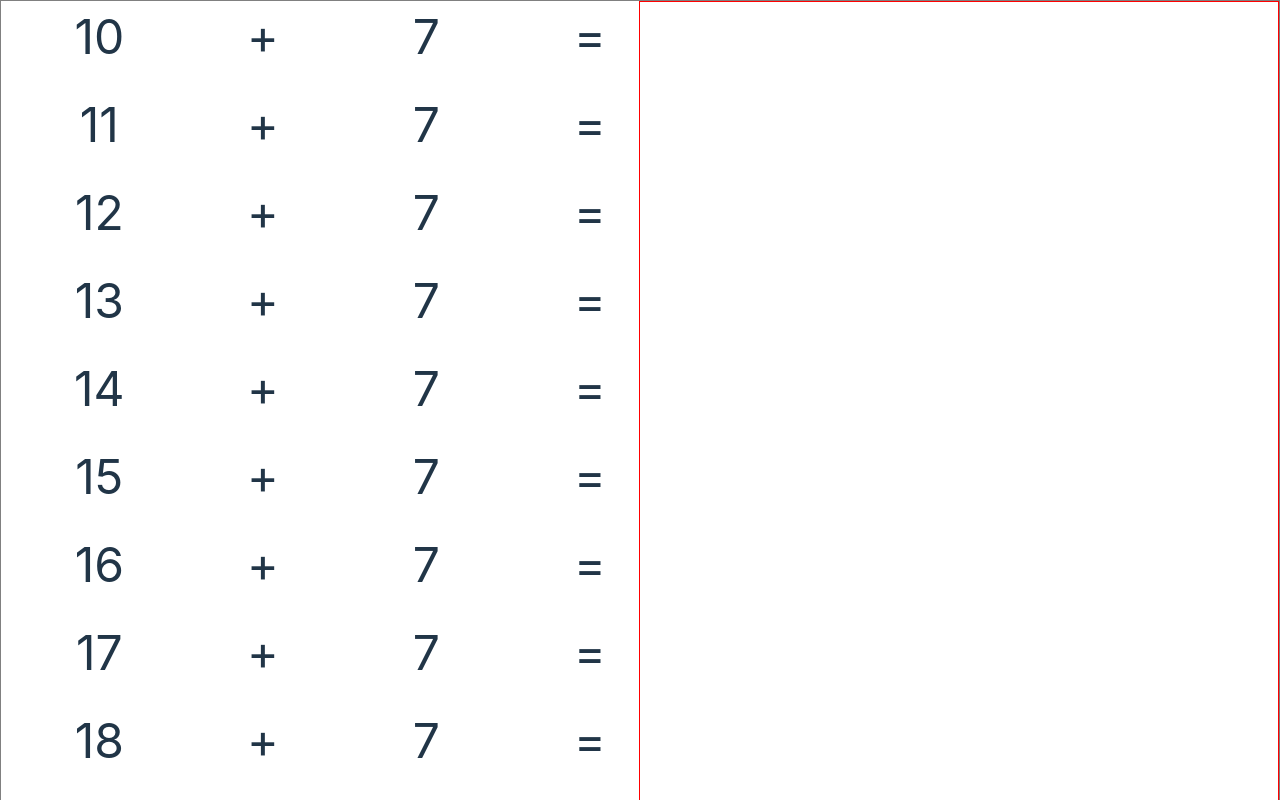
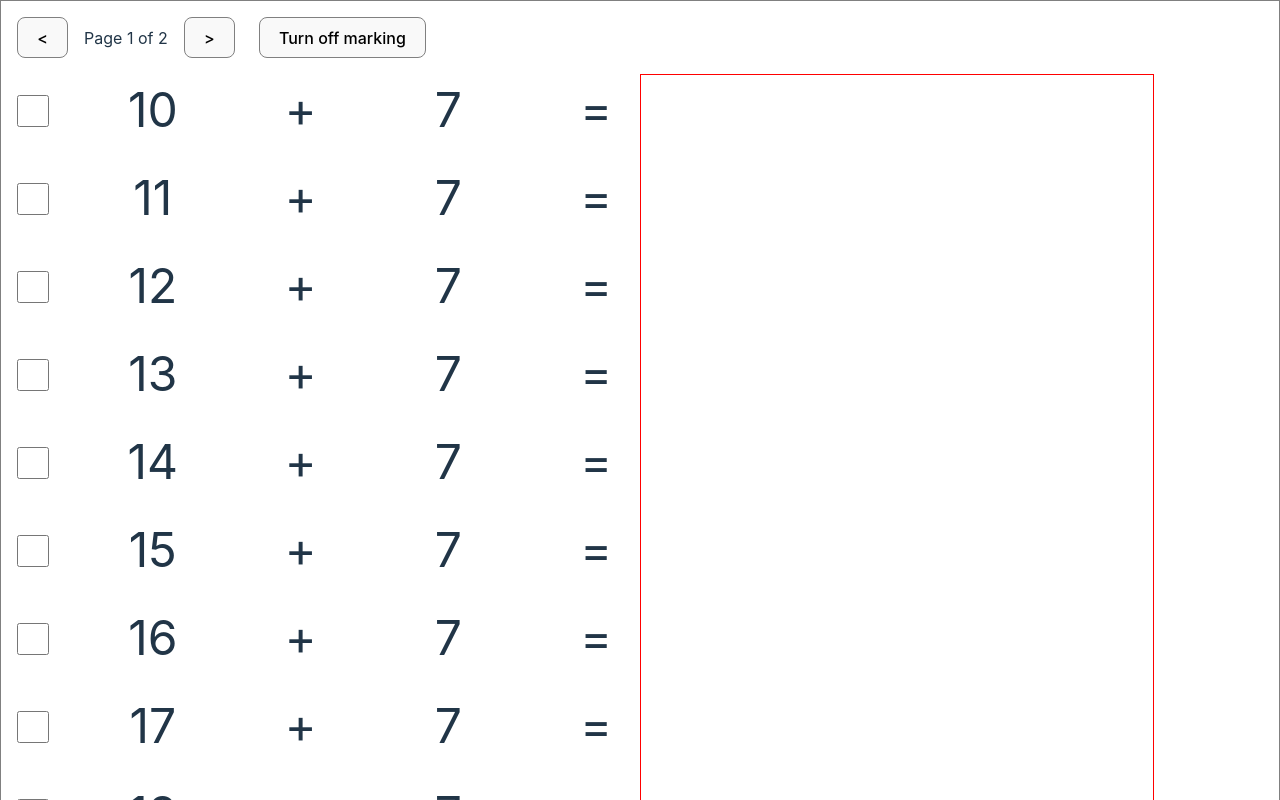
Before and after one commit to growlycode/mathsie-app, a React (Vite) app: page / in a window 1280 px wide. Shown: the top 800 px of the page. Built offline with nearby package versions, Linux system fonts and the light colour scheme.

Commit message:
Move between pages

```diff
--- a/src/App.scss
+++ b/src/App.scss
@@ -3,33 +3,41 @@
   height: 100vh;
 }
 
+.body {
+  background-color: white;
+}
+
 * {
   margin: 0;
   padding: 0;
-  overflow: hidden;
-}
-
-
-.logo {
-  height: 6em;
-  padding: 1.5em;
-  will-change: filter;
-  transition: filter 300ms;
-}
-
-.logo:hover {
-  filter: drop-shadow(0 0 2em #646cffaa);
-}
-
-.logo.react:hover {
-  filter: drop-shadow(0 0 2em #61dafbaa);
+  //overflow: hidden;
 }
 
 .mathsie-workbook {
+
   border: 1px solid grey;
+
+  &--controls {
+    display: flex;
+    align-items: center;
+    gap: 1rem;
+    padding: 0.5rem;
+
+    button {
+      border: 1px solid grey;
+    }
+
+    .pages {
+      display: flex;
+      align-items: center;
+      gap: 1rem;
+      padding: 0.5rem;
+    }
+  }
 
   .mathsie-worksheet {
     display: flex;
+
 
     .equations {
       display: grid;
@@ -39,10 +47,37 @@
       font-size: 3rem;
       gap: 1rem;
 
-      -webkit-user-select: none; /* Safari */
-  -ms-user-select: none; /* IE 10 and IE 11 */
-  user-select: none; /* Standard syntax */
+      .operand,
+      .operator,
+      .equals {
+        -webkit-user-select: none;
+        /* Safari */
+        -ms-user-select: none;
+        /* IE 10 and IE 11 */
+        user-select: none;
+        /* Standard syntax */
+      }
 
+      .is-error {
+        display: none;
+      }
+
+
+      &.marking {
+        grid-template-columns: auto 1fr 0.5fr 1fr 0.5fr;
+
+        .is-error {
+          display: block;
+        }
+
+
+        input[type='checkbox'] {
+          width: 2rem;
+          height: 2rem;
+          margin-left: 1rem;
+          accent-color: red;
+        }
+      }
 
       .operator,
       .equals {
@@ -51,8 +86,9 @@
     }
 
     .mathsie-canvas {
-      flex-basis: 50%;
+      flex-basis: 40%;
       border: 1px solid red;
     }
+
   }
 }
--- a/src/App.tsx
+++ b/src/App.tsx
@@ -2,21 +2,14 @@
 import { Fragment } from 'react/jsx-runtime';
 import './App.scss';
 import { DrawingCanvas } from './html/demo';
+import { useState } from 'react';
+import { Operator, Operation, UserWorkbook, UserWorksheet } from './core/workbook';
+import { listWithItemReplaced } from './util/array';
 
-interface Operator {
-  symbol: string;
-  func: (numLeft: number, numRight: number) => number;
-}
 
 const plus: Operator = {
   symbol: '+',
   func: (a, b) => a + b
-}
-
-interface Operation {
-  operandLeft: number;
-  operandRight: number;
-  operator: Operator;
 }
 
 const operations: Operation[] = [
@@ -33,24 +26,81 @@ const operations: Operation[] = [
   { operandLeft: 20, operandRight: 7, operator: plus },
 ];
 
+
+
+const uWorkbook: UserWorkbook = {
+  id: '1235',
+  workbook: {
+    title: 'Adding 7',
+    worksheets: [
+      { operations }, { operations }
+    ]
+  },
+  worksheets: [
+    {
+      id: '12345_1',
+      worksheet: { operations },
+      canvasBytes: undefined
+    },
+    {
+      id: '12345_2',
+      worksheet: { operations },
+      canvasBytes: undefined
+    }
+  ]
+}
+
 function App() {
 
+  const [currentSheet, setCurrentSheet] = useState<number>(0);
+  const [workbook, setWorkbook] = useState<UserWorkbook>(uWorkbook);
+  const [isMarking, setIsMarking] = useState<boolean>(true);
+
+  function nextSheet() {
+    setCurrentSheet(s => (s + 1) % workbook.worksheets.length);
+  }
+
+  function prevSheet() {
+    setCurrentSheet(s => Math.max(0, s - 1));
+  }
+
+  function updateUserWorkbook(uws: UserWorksheet) {
+    console.log('Updating ', uws.id)
+    setWorkbook(wb => ({ ...wb, worksheets: listWithItemReplaced(uws.id, uws, wb.worksheets) }));
+    return Promise.resolve();
+  }
 
   return (
     <div className='mathsie-workbook'>
-      <div className='mathsie-worksheet'>
-        <div className='equations'>
-          {operations.map((op: Operation, idx: number) => <Fragment key={`o-${idx}`}>
-            <div className='operand left'>{op.operandLeft}</div>
-            <div className='operator'>{op.operator.symbol}</div>
-            <div className='operand right'>{op.operandRight}</div>
-            <div className='equals'>=</div>
-          </Fragment>)}
-        </div>
-        <DrawingCanvas />
+      <div className='mathsie-workbook--controls'>
+        <div className='pages'>
+          <button type="button" onClick={prevSheet}>&lt;</button>
+          <span>Page {currentSheet + 1} of {workbook.worksheets.length}</span>
+          <button type="button" onClick={nextSheet}>&gt;</button></div>
+        <div>
+          <button type="button" onClick={() => setIsMarking(s => !s)}>{isMarking ? 'Turn off' : 'Set'} marking</button></div>
       </div>
+      <WorksheetPage uworksheet={workbook.worksheets[currentSheet]} isMarking={isMarking} id={'c' + currentSheet.toString()}
+      onSave={updateUserWorkbook}/>
     </div>
   );
 }
 
+function WorksheetPage({ uworksheet, isMarking, id, onSave }: { uworksheet: UserWorksheet, isMarking: boolean, id: string,
+  onSave: (uws: UserWorksheet) => Promise<any> }) {
+
+  return <div className='mathsie-worksheet'>
+    <div className={`equations${isMarking ? " marking" : ""}`}>
+      {uworksheet.worksheet.operations.map((op: Operation, idx: number) => <Fragment key={`o-${idx}`}>
+        <div className='is-error'><input type='checkbox' /></div>
+        <div className='operand left'>{op.operandLeft}</div>
+        <div className='operator'>{op.operator.symbol}</div>
+        <div className='operand right'>{op.operandRight}</div>
+        <div className='equals'>=</div>
+      </Fragment>)}
+    </div>
+    <DrawingCanvas id={id} uws={uworksheet} onSave={onSave}  />
+  </div>
+}
+
 export default App;
--- /dev/null
+++ b/src/core/workbook.ts
@@ -0,0 +1,31 @@
+export interface Operator {
+    symbol: string;
+    func: (numLeft: number, numRight: number) => number;
+}
+
+export interface Operation {
+    operandLeft: number;
+    operandRight: number;
+    operator: Operator;
+}
+
+export interface Worksheet {
+    operations: Operation[];
+}
+
+export interface Workbook {
+    title: string;
+    worksheets: Worksheet[];
+}
+
+export interface UserWorkbook {
+    id: string;
+    workbook: Workbook;
+    worksheets: UserWorksheet[];
+}
+
+export interface UserWorksheet {
+    id: string;
+    worksheet: Worksheet;
+    canvasBytes: string | undefined;
+}
--- a/src/html/demo.tsx
+++ b/src/html/demo.tsx
@@ -1,16 +1,56 @@
 import { useEffect, useRef } from "react";
 import throttle from 'lodash.throttle';
+import { UserWorksheet } from "../core/workbook";
 
-export function DrawingCanvas() {
+interface DrawingCanvasProps {
+    id: string;
+    uws: UserWorksheet;
+    onSave: (uws: UserWorksheet) => Promise<any>;
+}
+
+export function DrawingCanvas({ id, uws, onSave }: DrawingCanvasProps) {
     const ref = useRef<HTMLCanvasElement>(null);
 
-    useEffect(() => {
+    function getContext() {
         const ctx: CanvasRenderingContext2D | null | undefined = ref?.current?.getContext('2d');
         const canvas = ctx?.canvas;
+
+        return { ctx, canvas };
+    }
+
+    useEffect(() => {
+
+        const { ctx, canvas } = getContext();
+        if (!ctx || !canvas) return;
+
+        console.log('Loading ', uws.id, ' from ', uws.canvasBytes)
+
+        ctx.clearRect(0, 0, canvas.width, canvas.height);
+
+        if (!uws.canvasBytes) return;
+
+
+        var img = new Image;
+        img.width = canvas.width;
+        img.height = canvas.height;
+
+        img.onload = function () {
+            ctx.drawImage(img, 0, 0);
+        }
+        img.src = uws.canvasBytes;
+
+        ctx.drawImage(img, 0, 0);
+
+
+    }, [uws.canvasBytes]);
+
+    useEffect(() => {
+        console.log('Processing ', uws.id)
+        const { ctx, canvas } = getContext();
         if (!ctx || !canvas) return;
 
         canvas.height = window.innerHeight;
-        canvas.width = window.innerWidth / 2;
+        canvas.width = window.innerWidth * 0.4;
 
         ctx.strokeStyle = 'black';
         ctx.lineJoin = 'round';
@@ -37,10 +77,9 @@ export function DrawingCanvas() {
         }
 
         function draw({ x, y }: any) {
-            if (!isDrawing || !ctx)// || !isPen)
+            if (!isDrawing || !ctx) {
                 return; //only run in click and drag, and only with the pen
-
-            //console.log(e);
+            }
 
             ctx.strokeStyle = isPen ? 'black' : 'red';
             ctx.beginPath();
@@ -50,73 +89,84 @@ export function DrawingCanvas() {
             [lastX, lastY] = [x, y];
         }
 
-        canvas.addEventListener('pointerdown',
-            (event: any) => {
-                console.log('pointerdown')
-                isPen = event.pointerType === 'pen';
-            },
-            false
-        );
+        function finish() {
+            if (!ctx || !canvas) return;
 
-        const onMouseMove = (e: MouseEvent) => {
-            console.log('mousemove');
-            draw(getMousePos(e));
-        };
+            if (isDrawing) {
+                isDrawing = false;
+                onSave({ ...uws, canvasBytes: canvas.toDataURL() });
+            }
+        }
 
+
+        const onMouseMove = (e: MouseEvent) => draw(getMousePos(e));
         const throttledMouseMove = throttle(onMouseMove, 30);
-        canvas.addEventListener('mousemove', throttledMouseMove);
-        canvas.addEventListener('mousedown', (e) => {
+
+        function handleMouseDown(e: any) {
             isDrawing = true;
 
             const { x, y } = getMousePos(e);
             [lastX, lastY] = [x, y];
-        });
+        }
 
+        function handlePointerDown(e: any) { isPen = e.pointerType === 'pen' };
 
-        canvas.addEventListener('mouseup', () => isDrawing = false);
-        canvas.addEventListener('mouseout', () => isDrawing = false);
-
+        canvas.addEventListener('pointerdown', handlePointerDown);
+        canvas.addEventListener('mousemove', throttledMouseMove);
+        canvas.addEventListener('mousedown', handleMouseDown);
+        canvas.addEventListener('mouseup', finish);
+        canvas.addEventListener('mouseout', finish);
 
         function getTouchPos(e: any) {
-
             var bcr = e.target.getBoundingClientRect();
             var x = e.targetTouches[0].clientX - bcr.x;
             var y = e.targetTouches[0].clientY - bcr.y;
-
             return { x, y };
         }
 
-        //canvas on mobile
-        document.body.addEventListener("touchstart", function (e) {
+        function handleTouchStart(e: any) {
             if (e.target == canvas) {
                 e.preventDefault();
-                // const clientX = e.touches[0].clientX;
-                // const clientY = e.touches[0].clientY;
                 isDrawing = true;
 
                 const { x, y } = getTouchPos(e);
                 [lastX, lastY] = [x, y];
             }
-        }, false);
-        document.body.addEventListener("touchend", function (e) {
-            console.log('touchend')
+        }
+
+        function handleTouchMove(e: any) {
+            if (e.target == canvas) {
+                e.preventDefault();
+                draw(getTouchPos(e))
+            }
+        }
+
+        function handleTouchEnd(e: any) {
             if (e.target == canvas) {
                 e.preventDefault();
                 isDrawing = false;
             }
-        }, false);
-        document.body.addEventListener("touchmove", function (e: any) {
-            console.log('touchmove')
-            if (e.target == canvas) {
-                e.preventDefault();
-                // e.offsetX = e.targetTouches[0].clientX;
-                // e.offsetY = e.targetTouches[0].clientY;
+        }
 
-                draw(getTouchPos(e))
-            }
-        }, false);
-    }, [])
+        //canvas on mobile
+        document.body.addEventListener("touchstart", handleTouchStart);
+        document.body.addEventListener("touchend", handleTouchEnd);
+        document.body.addEventListener("touchmove", handleTouchMove);
+
+        return function cleanup() {
+            console.log('Unloading ', uws.id)
+            canvas.removeEventListener('pointerdown', handlePointerDown);
+            canvas.removeEventListener('mousemove', throttledMouseMove)
+            canvas.removeEventListener('mouseup', finish);
+            canvas.removeEventListener('mouseup', finish);
+            canvas.removeEventListener('mouseout', finish);
+            document.body.removeEventListener("touchstart", handleTouchStart);
+            document.body.addEventListener("touchend", handleTouchEnd);
+            document.body.addEventListener("touchmove", handleTouchMove);
+        }
+
+    }, [uws.id])
 
 
-    return <canvas id="draw" className="mathsie-canvas" ref={ref}></canvas>;
+    return <canvas id={`c${id}`} className="mathsie-canvas" ref={ref}></canvas>;
 }
--- /dev/null
+++ b/src/util/array.ts
@@ -0,0 +1,9 @@
+export const listWithItemReplaced = <T extends { id: any }>(id: any, item: T, list: T[]) => {
+    console.log('Replacing ', id);
+    const existing = list.findIndex(i => i.id === id);
+    if (existing < 0) return list;
+
+    const arrayCopy = Array.from(list)
+    arrayCopy.splice(existing, 1, {...item })
+    return arrayCopy;
+}
```
Also changed, not shown: src/konva/demo.tsx (deleted, +0 -86 lines).
